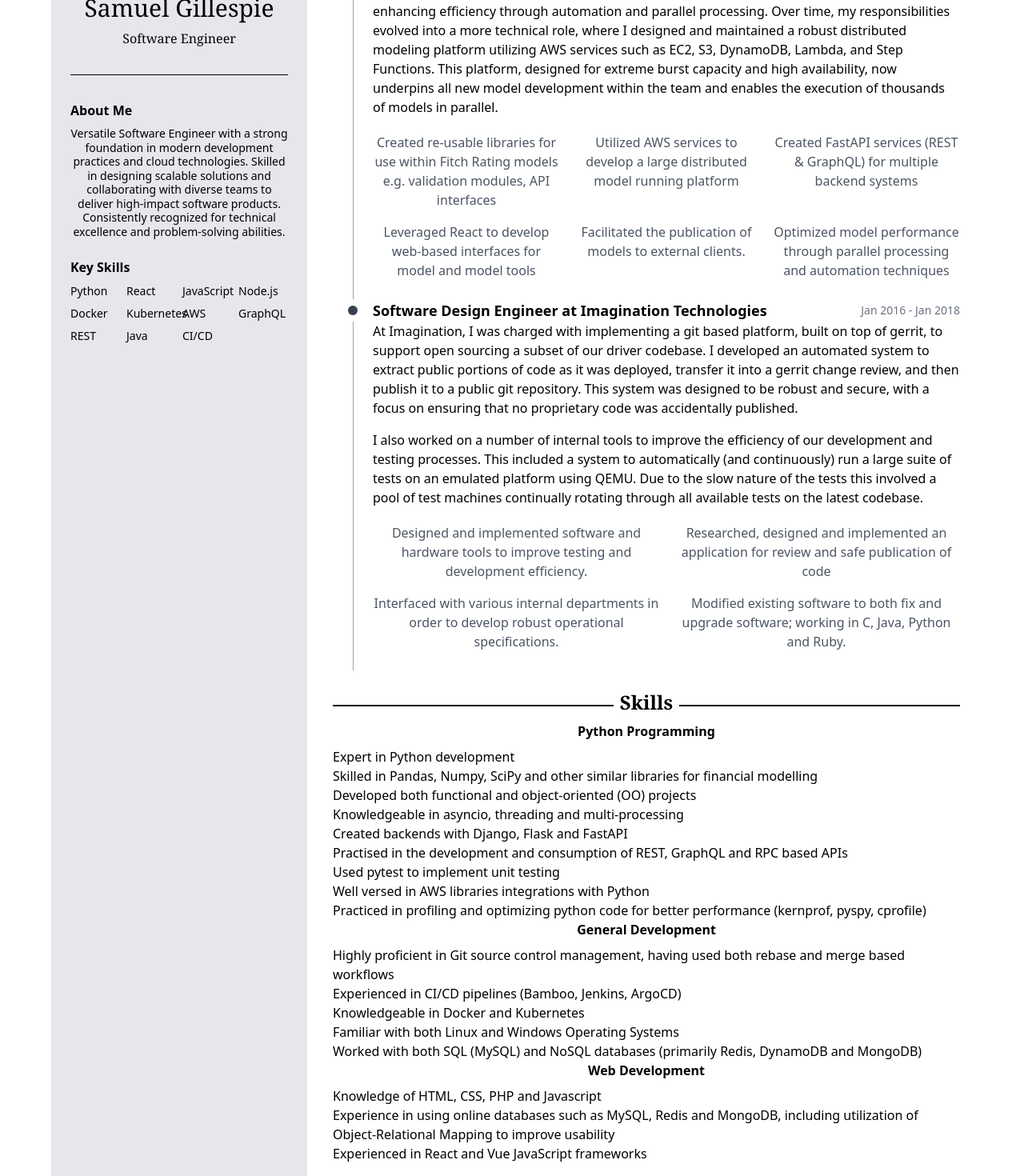
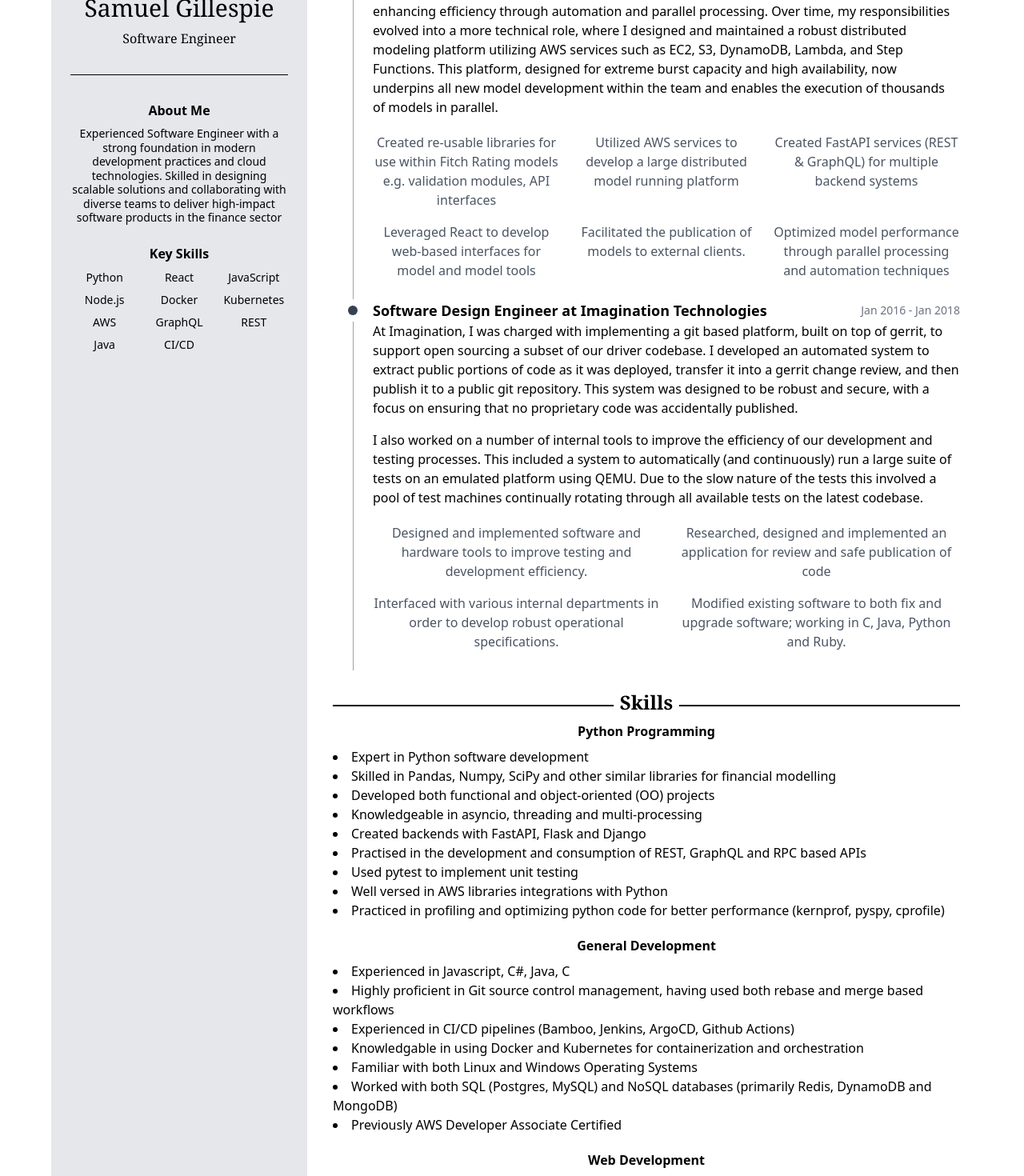
Before and after one commit to Pluckerpluck/website, a Nuxt app: page / in a window 1280 px wide. Shown: the part 180-1650 px from the top of the page at 80% size. Built offline with nearby package versions, Linux system fonts and the light colour scheme.

Commit message:
Enhance CV layout and content; improve section formatting and update skill descriptions

```diff
--- a/components/CVEducation/Oxford.vue
+++ b/components/CVEducation/Oxford.vue
@@ -12,14 +12,11 @@
           {{ module }}
         </li>
       </ul>
-      <h3 class="font-semibold">Group Industrial Project:</h3>
+      <h3 class="font-semibold mt-4">Group Industrial Project:</h3>
       <p class="text-sm">
         Developed and created, as a team of 6, an apparatus capable of
         measuring thermal conductivity at liquid nitrogen temperatures
-        (-2000C).
-      </p>
-      <p class="text-sm">
-        This project received the Gibbs Prize for Best Group Project
+        (-2000C). This project received the Gibbs Prize for Best Group Project
         Presentation.
       </p>
     </div>
--- a/components/CVSidebar.vue
+++ b/components/CVSidebar.vue
@@ -1,7 +1,7 @@
 <template>
   <div class="bg-gray-200 sm:min-h-dvh relative">
     <div class="flex flex-col items-center justify-center mx-6 gap-6 my-5">
-      <div class="flex flex-col items-center justify-center gap-2">
+      <div class="flex flex-col items-center justify-center gap-2 w-full">
         <img
           src="/images/profile-144.webp"
           alt="Samuel Gillespie"
@@ -11,20 +11,19 @@
         <p class="font-serif">Software Engineer</p>
       </div>
       <hr class="w-full bg-black h-0.5 my-2 px-2" />
-      <div>
-        <h2 class="font-bold mb-2">About Me</h2>
+      <div class="w-full">
+        <h2 class="font-bold mb-2 text-center">About Me</h2>
         <p class="sm:text-sm sm:leading-tight text-center [text-align-last:center]">
-          Versatile Software Engineer with a strong foundation in modern development
+          Experienced Software Engineer with a strong foundation in modern development
           practices and cloud technologies. Skilled in designing scalable solutions and
-          collaborating with diverse teams to deliver high-impact software products.
-          Consistently recognized for technical excellence and problem-solving
-          abilities.
+          collaborating with diverse teams to deliver high-impact software products
+          in the finance sector
         </p>
       </div>
-      <div>
-        <h2 class="font-bold mb-2">Key Skills</h2>
+      <div class="w-full">
+        <h2 class="font-bold mb-2 text-center">Key Skills</h2>
 
-        <ul class="grid grid-cols-4 gap-2">
+        <ul class="grid grid-cols-3 gap-2 text-center">
           <li class="text-sm">Python</li>
           <li class="text-sm">React</li>
           <li class="text-sm">JavaScript</li>
--- a/components/CVSkill.vue
+++ b/components/CVSkill.vue
@@ -1,6 +1,6 @@
 <template>
-    <div class="flex flex-col gap-2 break-inside-avoid-page">
-      <div class="flex flex-col items-center justify-center gap-2">
+    <div class="flex flex-col gap-2 break-inside-avoid-page mb-5">
+      <div class="flex flex-col items-center justify-center">
         <p class="font-bold">{{ title }}</p>
       </div>
       <slot></slot>
--- a/components/CVSkill/Programming.vue
+++ b/components/CVSkill/Programming.vue
@@ -1,17 +1,19 @@
 <template>
   <CVSkill title="General Development">
-    <ul>
-      <li>
-        Highly proficient in Git source control management, having used both rebase and
+    <ul class="list-disc list-inside">
+      <li>Experienced in Javascript, C#, Java, C</li>
+      <li>Highly proficient in Git source control management, having used both rebase and
         merge based workflows
       </li>
-      <li>Experienced in CI/CD pipelines (Bamboo, Jenkins, ArgoCD)</li>
-      <li>Knowledgeable in Docker and Kubernetes</li>
+      <li>Experienced in CI/CD pipelines (Bamboo, Jenkins, ArgoCD, Github Actions)</li>
+      <li>Knowledgable in using Docker and Kubernetes for containerization and
+        orchestration
+      </li>
       <li>Familiar with both Linux and Windows Operating Systems</li>
-      <li>
-        Worked with both SQL (MySQL) and NoSQL databases (primarily Redis, DynamoDB and
-        MongoDB)
+      <li>Worked with both SQL (Postgres, MySQL) and NoSQL databases (primarily Redis,
+        DynamoDB and MongoDB)
       </li>
+      <li>Previously AWS Developer Associate Certified</li>
     </ul>
   </CVSkill>
 </template>
--- a/components/CVSkill/Python.vue
+++ b/components/CVSkill/Python.vue
@@ -1,21 +1,18 @@
 <template>
   <CVSkill title="Python Programming">
-    <ul>
-      <li>Expert in Python development</li>
-      <li>
-        Skilled in Pandas, Numpy, SciPy and other similar libraries for financial
+    <ul class="list-disc list-inside">
+      <li>Expert in Python software development</li>
+      <li>Skilled in Pandas, Numpy, SciPy and other similar libraries for financial
         modelling
       </li>
       <li>Developed both functional and object-oriented (OO) projects</li>
       <li>Knowledgeable in asyncio, threading and multi-processing</li>
-      <li>Created backends with Django, Flask and FastAPI</li>
-      <li>
-        Practised in the development and consumption of REST, GraphQL and RPC based APIs
+      <li>Created backends with FastAPI, Flask and Django</li>
+      <li>Practised in the development and consumption of REST, GraphQL and RPC based APIs
       </li>
       <li>Used pytest to implement unit testing</li>
       <li>Well versed in AWS libraries integrations with Python</li>
-      <li>
-        Practiced in profiling and optimizing python code for better performance
+      <li>Practiced in profiling and optimizing python code for better performance
         (kernprof, pyspy, cprofile)
       </li>
     </ul>
--- a/components/CVSkill/WebDevelopment.vue
+++ b/components/CVSkill/WebDevelopment.vue
@@ -1,9 +1,10 @@
 <template>
   <CVSkill title="Web Development">
-    <ul>
+    <ul  class="list-disc list-inside">
       <li class="">Knowledge of HTML, CSS, PHP and Javascript</li>
-      <li class="">Experience in using online databases such as MySQL, Redis and MongoDB, including utilization of Object-Relational Mapping to improve usability</li>
       <li class="">Experienced in React and Vue JavaScript frameworks</li>
+      <li class="">Familiar with RESTful and GraphQL APIs</li>
+      <li class="">Personally dabbled in Nuxt development for SSR and static site generation</li>
     </ul>
   </CVSkill>
 </template>
```
